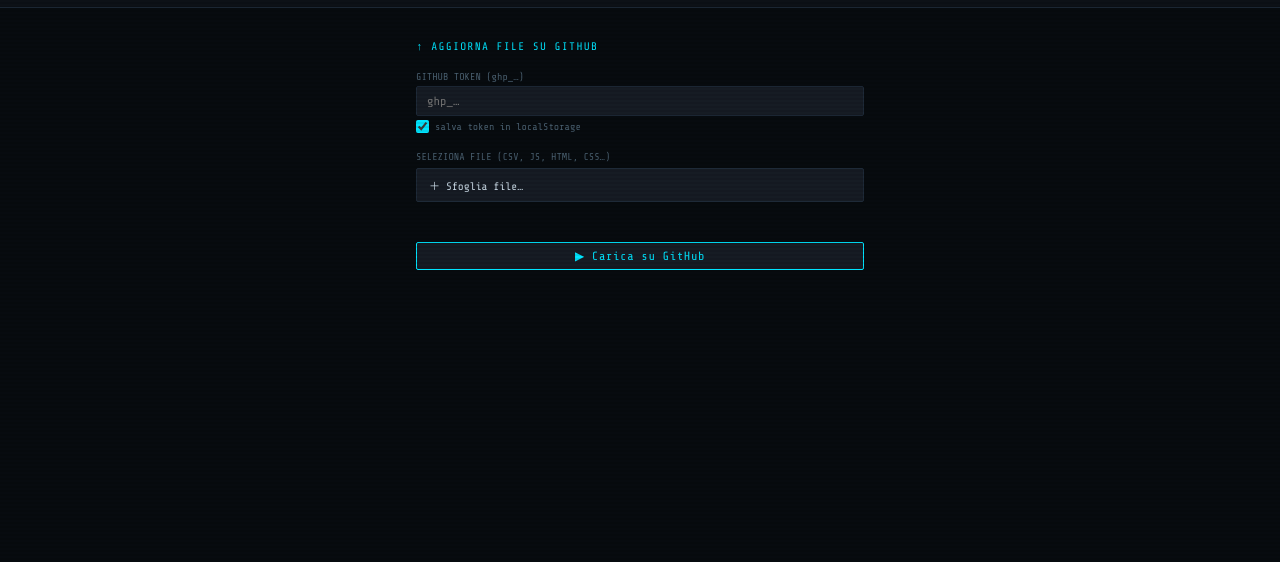
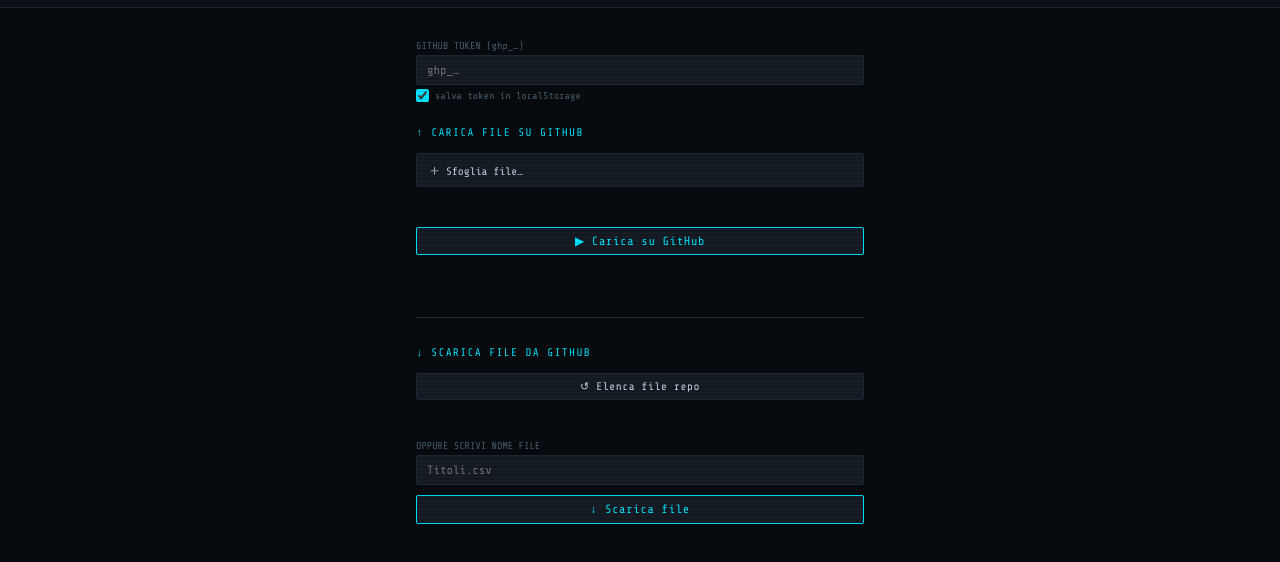
Before and after one commit to basketcampodarsego-dotcom/Trading, a plain HTML site: page admin.html in a window 1280 px wide. Shown: the part 86-648 px from the top of the page. Drawn offline with nearby package versions, Linux system fonts and the light colour scheme.

Commit message:
PAC update 24/06/2026 — admin.html

```diff
--- a/admin.html
+++ b/admin.html
@@ -25,26 +25,38 @@
 
 <div style="max-width:480px;margin:32px auto;padding:0 16px;font-family:var(--mono)">
 
-  <div style="font-size:11px;color:var(--accent);letter-spacing:.12em;margin-bottom:18px">↑ AGGIORNA FILE SU GITHUB</div>
-
   <div style="font-size:10px;color:var(--muted);margin-bottom:4px">GITHUB TOKEN (ghp_…)</div>
   <input id="gh-token" type="password" placeholder="ghp_…"
     style="width:100%;box-sizing:border-box;background:var(--bg3);border:1px solid var(--border);color:var(--text);font-family:var(--mono);font-size:12px;padding:7px 10px;border-radius:2px;outline:none;margin-bottom:4px">
-  <label style="font-size:10px;color:var(--muted);display:flex;align-items:center;gap:6px;margin-bottom:18px">
+  <label style="font-size:10px;color:var(--muted);display:flex;align-items:center;gap:6px;margin-bottom:24px">
     <input type="checkbox" id="gh-save-token" checked style="accent-color:var(--accent)"> salva token in localStorage
   </label>
 
-  <div style="font-size:10px;color:var(--muted);margin-bottom:6px">SELEZIONA FILE (CSV, JS, HTML, CSS…)</div>
+  <!-- UPLOAD -->
+  <div style="font-size:11px;color:var(--accent);letter-spacing:.12em;margin-bottom:14px">↑ CARICA FILE SU GITHUB</div>
+
   <label style="display:block;padding:8px 12px;background:var(--bg3);border:1px solid var(--border);border-radius:2px;font-size:11px;color:var(--text);cursor:pointer;margin-bottom:10px">
     ＋ Sfoglia file…
     <input type="file" id="gh-filepicker" multiple style="display:none" onchange="ghAddFiles(this.files)">
   </label>
+  <div id="gh-filelist" style="font-size:10px;color:var(--muted);min-height:16px;margin-bottom:14px;line-height:1.8"></div>
+  <button class="btn-primary" onclick="ghPush()" style="width:100%;margin-bottom:8px">▶ Carica su GitHub</button>
+  <div id="gh-log" style="font-size:10px;color:var(--muted);min-height:20px;margin-top:6px;line-height:1.8"></div>
 
-  <div id="gh-filelist" style="font-size:10px;color:var(--muted);min-height:16px;margin-bottom:14px;line-height:1.8"></div>
+  <div style="border-top:1px solid var(--border);margin:28px 0"></div>
 
-  <button class="btn-primary" onclick="ghPush()" style="width:100%;margin-bottom:8px">▶ Carica su GitHub</button>
+  <!-- DOWNLOAD -->
+  <div style="font-size:11px;color:var(--accent);letter-spacing:.12em;margin-bottom:14px">↓ SCARICA FILE DA GITHUB</div>
 
-  <div id="gh-log" style="font-size:10px;color:var(--muted);min-height:20px;margin-top:10px;line-height:1.8"></div>
+  <button onclick="ghListFiles()" style="width:100%;margin-bottom:10px;font-size:11px">↺ Elenca file repo</button>
+  <div id="gh-filelist-dl" style="font-size:10px;color:var(--muted);min-height:16px;margin-bottom:14px;line-height:2"></div>
+
+  <div style="font-size:10px;color:var(--muted);margin-bottom:4px">OPPURE SCRIVI NOME FILE</div>
+  <input id="gh-dl-name" type="text" placeholder="Titoli.csv"
+    style="width:100%;box-sizing:border-box;background:var(--bg3);border:1px solid var(--border);color:var(--text);font-family:var(--mono);font-size:12px;padding:7px 10px;border-radius:2px;outline:none;margin-bottom:10px">
+  <button class="btn-primary" onclick="ghDownload()" style="width:100%;margin-bottom:8px">↓ Scarica file</button>
+  <div id="gh-dl-log" style="font-size:10px;color:var(--muted);min-height:16px;margin-top:6px;line-height:1.8"></div>
+
 </div>
 
 <div id="toast"></div>
@@ -60,6 +72,14 @@ window.addEventListener('DOMContentLoaded', () => {
   document.getElementById('gh-token').value = tok;
 });
 
+function getToken(){
+  const t = document.getElementById('gh-token').value.trim();
+  if(!t) toast('⚠ Inserisci il GitHub token');
+  if(document.getElementById('gh-save-token').checked && t)
+    localStorage.setItem('gh_token', t);
+  return t;
+}
+
 function ghAddFiles(fileList){
   for(const f of fileList) ghFiles[f.name] = f;
   document.getElementById('gh-filelist').innerHTML =
@@ -67,16 +87,10 @@ function ghAddFiles(fileList){
 }
 
 async function ghPush(){
-  const token = document.getElementById('gh-token').value.trim();
-  if(!token){ toast('⚠ Inserisci il GitHub token'); return; }
+  const token = getToken(); if(!token) return;
   if(!Object.keys(ghFiles).length){ toast('⚠ Seleziona almeno un file'); return; }
-
-  if(document.getElementById('gh-save-token').checked)
-    localStorage.setItem('gh_token', token);
-
   const logEl = document.getElementById('gh-log');
   logEl.textContent = 'Caricamento in corso…';
-
   const headers = {
     'Authorization': `token ${token}`,
     'Accept': 'application/vnd.github.v3+json',
@@ -85,7 +99,6 @@ async function ghPush(){
   const base = `https://api.github.com/repos/${GH_REPO}/contents/`;
   const date = new Date().toLocaleDateString('it-IT');
   let log = [];
-
   for(const [fname, file] of Object.entries(ghFiles)){
     try{
       const buf = await file.arrayBuffer();
@@ -97,22 +110,56 @@ async function ghPush(){
       const sha  = rGet.ok ? (await rGet.json()).sha : undefined;
       const rPut = await fetch(base + fname, {
         method: 'PUT', headers,
-        body: JSON.stringify({
-          message: `PAC update ${date} — ${fname}`,
-          content: b64, branch: GH_BRANCH,
-          ...(sha ? {sha} : {})
-        })
+        body: JSON.stringify({ message: `PAC update ${date} — ${fname}`, content: b64, branch: GH_BRANCH, ...(sha ? {sha} : {}) })
       });
       if(rPut.status === 200 || rPut.status === 201) log.push(`✓ ${fname}`);
       else { const e = await rPut.json(); log.push(`✗ ${fname}: ${e.message || rPut.status}`); }
     }catch(e){ log.push(`✗ ${fname}: ${e.message}`); }
     logEl.innerHTML = log.join('<br>');
   }
+  const ok = log.filter(l=>l.startsWith('✓')).length;
+  toast(ok === Object.keys(ghFiles).length ? `✓ ${ok} file caricati` : `⚠ ${ok}/${Object.keys(ghFiles).length} caricati`);
+}
 
-  const ok = log.filter(l => l.startsWith('✓')).length;
-  toast(ok === Object.keys(ghFiles).length
-    ? `✓ ${ok} file caricati su GitHub`
-    : `⚠ ${ok}/${Object.keys(ghFiles).length} file caricati`);
+async function ghListFiles(){
+  const token = getToken(); if(!token) return;
+  const dlEl = document.getElementById('gh-filelist-dl');
+  dlEl.textContent = 'Caricamento lista…';
+  try{
+    const r = await fetch(`https://api.github.com/repos/${GH_REPO}/git/trees/${GH_BRANCH}?recursive=1`, {
+      headers: { 'Authorization': `token ${token}`, 'Accept': 'application/vnd.github.v3+json' }
+    });
+    const data = await r.json();
+    const files = (data.tree || []).filter(f => f.type === 'blob');
+    dlEl.innerHTML = files.map(f =>
+      `<span style="color:var(--accent);cursor:pointer" onclick="document.getElementById('gh-dl-name').value='${f.path}'">${f.path}</span>`
+    ).join('<br>');
+  }catch(e){ dlEl.textContent = '✗ ' + e.message; }
+}
+
+async function ghDownload(){
+  const token = getToken(); if(!token) return;
+  const fname = document.getElementById('gh-dl-name').value.trim();
+  if(!fname){ toast('⚠ Inserisci nome file'); return; }
+  const logEl = document.getElementById('gh-dl-log');
+  logEl.textContent = 'Download in corso…';
+  try{
+    const r = await fetch(`https://api.github.com/repos/${GH_REPO}/contents/${fname}`, {
+      headers: { 'Authorization': `token ${token}`, 'Accept': 'application/vnd.github.v3+json' }
+    });
+    if(!r.ok){ const e = await r.json(); logEl.textContent = '✗ ' + (e.message || r.status); return; }
+    const data = await r.json();
+    const bin = atob(data.content.replace(/\n/g,''));
+    const bytes = new Uint8Array(bin.length);
+    for(let i=0; i<bin.length; i++) bytes[i] = bin.charCodeAt(i);
+    const blob = new Blob([bytes]);
+    const a = document.createElement('a');
+    a.href = URL.createObjectURL(blob);
+    a.download = fname.split('/').pop();
+    a.click();
+    logEl.textContent = `✓ ${fname} scaricato`;
+    toast(`✓ ${fname.split('/').pop()} scaricato`);
+  }catch(e){ logEl.textContent = '✗ ' + e.message; }
 }
 </script>
 </body>
```
